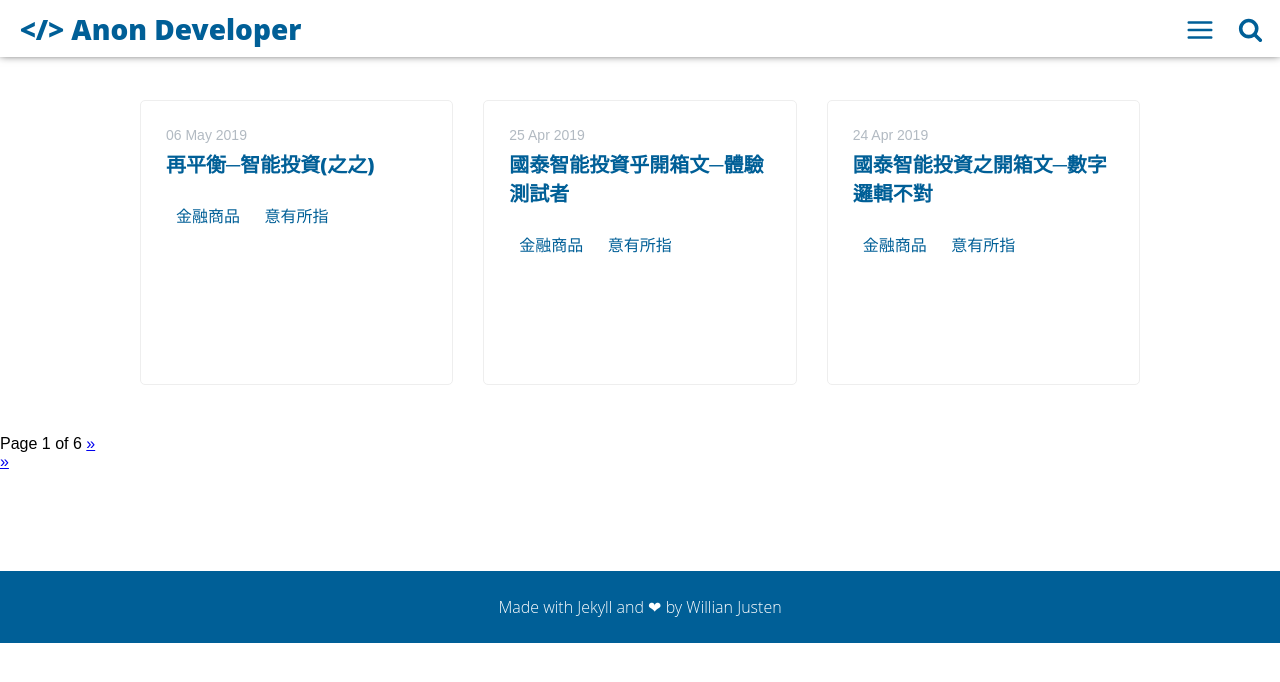
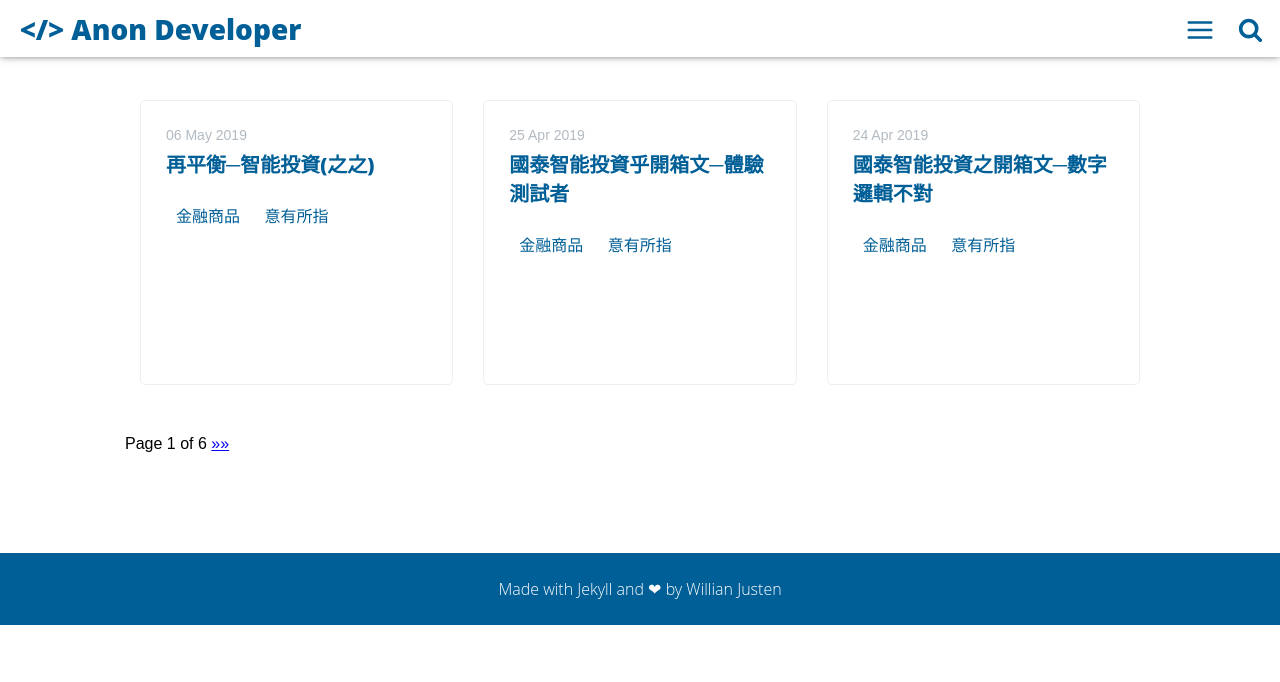
Before and after one commit to doltegg/cj, a Jekyll site: the page built from index.html, in a window 1280 px wide. Shown: the top 682 px of the page. Built offline with Jekyll 4.4.1, drawn with Linux system fonts in a browser that asks for light colours; the list of posts is cut into pages by our own code.

Commit message:
Update index.html

```diff
--- a/index.html
+++ b/index.html
@@ -28,6 +28,7 @@ layout: default
             </div>
         </article>
     {% endfor %}
+           {% include pagination.html %}
     </div>
-    {% include pagination.html %}
+
 </main>
```
